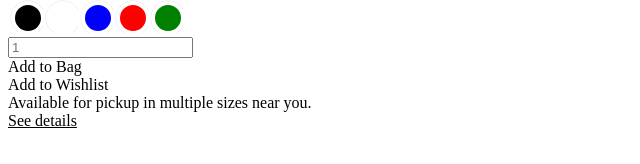
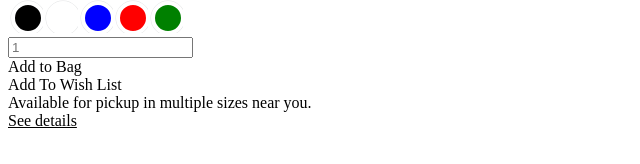
Before and after one commit to NerdstromHR95/Details-Service, a React app: page / in a window 1280 px wide. Shown: the part 136-300 px from the top of the page, without its empty margins (0-640 px from the left). Built offline with nearby package versions, Linux system fonts and the light colour scheme; no server answers; the HTML template or start-up script is replaced by a standard one.

Commit message:
Button shows shopping bag and 'added to bag' after popup is closed

```diff
--- a/client/src/components/Details.jsx
+++ b/client/src/components/Details.jsx
@@ -18,7 +18,8 @@ class Details extends React.Component {
       sizeMenuDown: false,
       colorMenuDown: false,
       popupOut: false,
-      quantity: 1
+      quantity: 1,
+      added: false
     };
     this.getitem = this.getItem.bind(this);
     this.resetSelections = this.resetSelections.bind(this);
@@ -78,7 +79,7 @@ class Details extends React.Component {
     } else {
       this.setState({
         selectedSize: 'Size',
-        selectedColor: 'Color'
+        selectedColor: 'Color',
       });
     }
   }
@@ -91,7 +92,8 @@ class Details extends React.Component {
       alert('You must choose a size');
     } else {
       this.setState({
-        popupOut: true
+        popupOut: true,
+        added: true
       });
     }
   }
@@ -165,10 +167,10 @@ class Details extends React.Component {
               <form>
                 <input type='text' className='inputField' placeHolder='1' onChange={this.changeQuantity}/>
                 <div className='addButton' onClick={this.openPopup} >
-                  Add to Bag
+                  {this.state.added ? <div><i className="fas fa-clipboard-check"></i> In Your Bag</div> : 'Add to Bag'}
                 </div>
                 <div className='wishButton' onClick={this.resetSelections} >
-                  Add to Wishlist
+                  Add To Wish List
                 </div>
               </form>
             </div>
```
Also changed, not shown: 1 other file (tests, documents, lock files or other folders).
